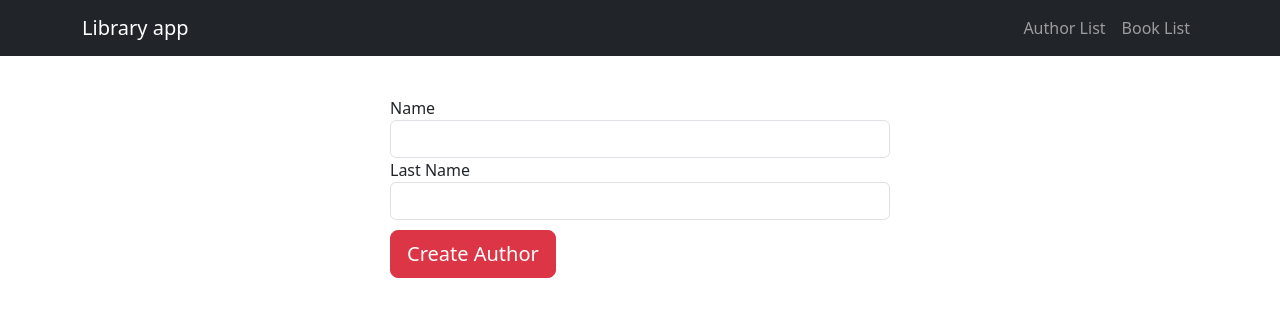
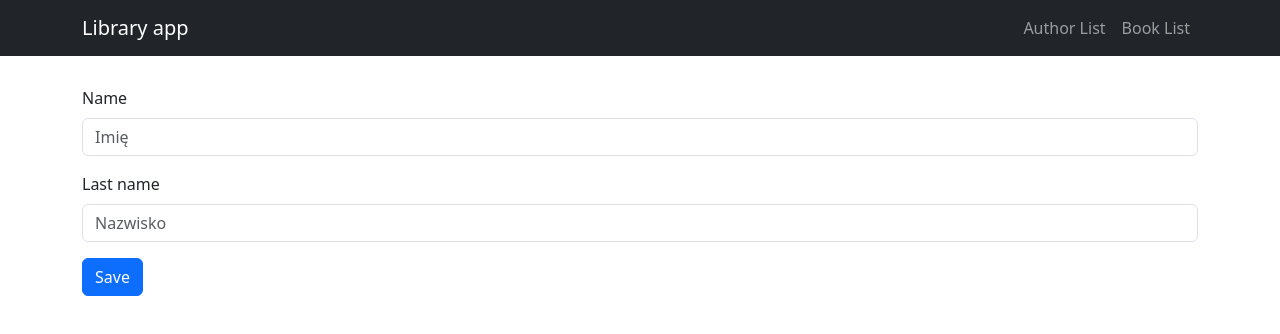
Before and after one commit to KaZak9u/LibraryProject, a React (Create React App) app in the folder library-ui/: page /create-author in a window 1280 px wide. Shown: the top 334 px of the page. Built offline with nearby package versions, Linux system fonts and the light colour scheme.

Commit message:
ui-authors and books - edit and create- bootstrap

```diff
--- a/library-ui/src/Components/AuthorForm.js
+++ /dev/null
@@ -1,46 +0,0 @@
-import React from "react";
-import * as Yup from "yup";
-import { Formik, Form, Field, ErrorMessage } from "formik";
-import { FormGroup, FormControl, Button } from "react-bootstrap";
-
-const AuthorForm = (props) => {
-    const validationSchema = Yup.object().shape({
-        name: Yup.string().required("Required"),
-        lastName: Yup.string().required("Required"),
-    });
-    console.log(props);
-    return (
-        <div className="form-wrapper">
-            <Formik {...props} validationSchema={validationSchema}>
-                <Form>
-                    <FormGroup>
-                        <label htmlFor="name"> Name</label>
-                        <Field name="name" type="text"
-                               className="form-control" />
-                        <ErrorMessage
-                            name="name"
-                            className="d-block invalid-feedback"
-                            component="span"
-                        />
-                    </FormGroup>
-                    <FormGroup>
-                        <label htmlFor="lastName"> Last Name </label>
-                        <Field name="lastName" type="text"
-                               className="form-control" />
-                        <ErrorMessage
-                            name="lastName"
-                            className="d-block invalid-feedback"
-                            component="span"
-                        />
-                    </FormGroup>
-                    <Button variant="danger" size="lg"
-                            block="block" type="submit" className="kacper">
-                        {props.children}
-                    </Button>
-                </Form>
-            </Formik>
-        </div>
-    );
-};
-
-export default AuthorForm;
--- /dev/null
+++ b/library-ui/src/Components/author-form.component.js
@@ -0,0 +1,20 @@
+import Form from 'react-bootstrap/Form';
+import {Button} from "react-bootstrap";
+
+function AuthorBootstrapForm(props) {
+    return (
+        <Form onSubmit={props.onSubmit}>
+            <Form.Group className="mb-3" controlId="authorName">
+                <Form.Label>Name</Form.Label>
+                <Form.Control type="text" placeholder="Imię" defaultValue={props.initialValues.name}/>
+            </Form.Group>
+            <Form.Group className="mb-3" controlId="authorLastName">
+                <Form.Label>Last name </Form.Label>
+                <Form.Control type="text" placeholder="Nazwisko" defaultValue={props.initialValues.lastName}/>
+            </Form.Group>
+            <Button as="input" type="submit" value="Save"/>
+        </Form>
+    );
+}
+
+export default AuthorBootstrapForm;
--- /dev/null
+++ b/library-ui/src/Components/book-form.component.js
@@ -0,0 +1,41 @@
+import Form from 'react-bootstrap/Form';
+import {Button, Dropdown} from "react-bootstrap";
+import BookTableRow from "./BookTableRow";
+import React from "react";
+
+function BookBootstrapForm(props) {
+    console.log(props.authorList.authors);
+    const onSelect = (event) => {
+        alert(event);
+    }
+    const AuthorList = () => {
+        if (props.authorList && props.authorList.authors) {
+            return props.authorList.authors.map((res, i) => {
+                return <Dropdown.Item eventKey={res.id}>{res.lastName}</Dropdown.Item>
+            });
+        }
+    };
+    return (
+        <Form onSubmit={props.onSubmit}>
+            <Form.Group className="mb-3" controlId="title">
+                <Form.Label>Title</Form.Label>
+                <Form.Control type="text" placeholder="Tytuł" defaultValue={props.initialValues.title}/>
+            </Form.Group>
+            <Form.Group className="mb-3" controlId="authorId">
+                <Form.Label>Author's id </Form.Label>
+                <Form.Control type="text" placeholder="Id" defaultValue={props.initialValues.authorId}/>
+            </Form.Group>
+            <Dropdown onSelect={onSelect}>
+                <Dropdown.Toggle variant="success" id="dropdown-basic">
+                    Authors
+                </Dropdown.Toggle>
+                <Dropdown.Menu>
+                    {AuthorList()}
+                </Dropdown.Menu>
+            </Dropdown>
+            <Button as="input" type="submit" value="Save"/>
+        </Form>
+    );
+}
+
+export default BookBootstrapForm;
--- a/library-ui/src/Components/book-list.component.js
+++ b/library-ui/src/Components/book-list.component.js
@@ -23,7 +23,6 @@ const BookList = () => {
             return <BookTableRow obj={res} key={i} />;
         });
     };
-
     return (
         <Fragment>
             <div className="table-wrapper" >
--- a/library-ui/src/Components/create-author.component.js
+++ b/library-ui/src/Components/create-author.component.js
@@ -3,17 +3,21 @@
 // Import Modules
 import React, { useState, useEffect } from "react";
 import axios from 'axios';
-import AuthorForm from "./AuthorForm";
+import AuthorBootstrapForm from "./author-form.component";
 
 // CreateStudent Component
 const CreateAuthor = () => {
     const [formValues, setFormValues] =
         useState({ name: '', lastName: '' })
 // onSubmit handler
-    const onSubmit = studentObject => {
+    const onSubmit = (event) => {
+        let body = {
+            name: event.target.authorName.value,
+            lastName: event.target.authorLastName.value
+        };
         axios.post(
             'http://localhost:8080/authors/',
-            studentObject,{ headers: { 'Content-Type': 'application/x-www-form-urlencoded' } })
+            body,{ headers: { 'Content-Type': 'application/x-www-form-urlencoded' } })
             .then(res => {
                 if (res.status === 200)
                     alert('Author successfully created')
@@ -25,11 +29,11 @@ const CreateAuthor = () => {
 
 // Return student form
     return(
-        <AuthorForm initialValues={formValues}
+        <AuthorBootstrapForm initialValues={formValues}
                      onSubmit={onSubmit}
                      enableReinitialize>
             Create Author
-        </AuthorForm>
+        </AuthorBootstrapForm>
     )
 }
 
--- a/library-ui/src/Components/create-book.component.js
+++ b/library-ui/src/Components/create-book.component.js
@@ -1,16 +1,20 @@
 import React, { useState, useEffect } from "react";
 import axios from 'axios';
-import BookForm from "./BookForm";
+import BookBootstrapForm from "./book-form.component";
 
 // CreateStudent Component
 const CreateBook = () => {
     const [formValues, setFormValues] =
         useState({ title: '', authorId: '' })
 // onSubmit handler
-    const onSubmit = studentObject => {
+    const onSubmit = (event) => {
+        let body = {
+            title: event.target.title.value,
+            authorId: event.target.authorId.value
+        };
         axios.post(
             'http://localhost:8080/books/',
-            studentObject,{ headers: { 'Content-Type': 'application/x-www-form-urlencoded' } })
+            body,{ headers: { 'Content-Type': 'application/x-www-form-urlencoded' } })
             .then(res => {
                 if (res.status === 200)
                     alert('Book successfully created')
@@ -22,11 +26,11 @@ const CreateBook = () => {
 
 // Return student form
     return(
-        <BookForm initialValues={formValues}
+        <BookBootstrapForm initialValues={formValues}
                     onSubmit={onSubmit}
                     enableReinitialize>
             Create Book
-        </BookForm>
+        </BookBootstrapForm>
     )
 }
 
--- a/library-ui/src/Components/edit-author.component.js
+++ b/library-ui/src/Components/edit-author.component.js
@@ -3,8 +3,8 @@
 // Import Modules
 import React, { useState, useEffect } from "react";
 import axios from "axios";
-import AuthorForm from "./AuthorForm";
 import { useParams } from 'react-router-dom'
+import AuthorBootstrapForm from "./author-form.component";
 
 const EditAuthor = (props) => {
     const [formValues, setFormValues] = useState({
@@ -14,12 +14,16 @@ const EditAuthor = (props) => {
     const { id } = useParams()
 
 //onSubmit handler
-    const onSubmit = (studentObject) => {
+    const onSubmit = (event) => {
+        let body = {
+            name: event.target.authorName.value,
+            lastName: event.target.authorLastName.value
+        };
         axios
             .patch(
                 "http://localhost:8080/authors/" +
                 id,
-                studentObject,
+                body,
                 { headers: { 'Content-Type': 'application/x-www-form-urlencoded' } }
             )
             .then((res) => {
@@ -46,13 +50,13 @@ const EditAuthor = (props) => {
 
 // Return student form
     return (
-        <AuthorForm
+        <AuthorBootstrapForm
             initialValues={formValues}
             onSubmit={onSubmit}
             enableReinitialize
         >
             Update Author
-        </AuthorForm>
+        </AuthorBootstrapForm>
     );
 };
 
--- a/library-ui/src/Components/edit-book.component.js
+++ b/library-ui/src/Components/edit-book.component.js
@@ -1,22 +1,27 @@
 import React, { useState, useEffect } from "react";
 import axios from "axios";
-import BookForm from "./BookForm";
 import { useParams } from 'react-router-dom'
+import BookBootstrapForm from "./book-form.component";
 
 const EditBook = (props) => {
     const [formValues, setFormValues] = useState({
         title: "",
-        authorId: "",
+        authorId: ""
     });
+    const [authors, setAuthors] = useState({})
     const { id } = useParams()
 
 //onSubmit handler
-    const onSubmit = (studentObject) => {
+    const onSubmit = (event) => {
+        let body = {
+            name: event.target.title.value,
+            lastName: event.target.authorId.value
+        };
         axios
             .patch(
                 "http://localhost:8080/books/" +
                 id,
-                studentObject,
+                body,
                 { headers: { 'Content-Type': 'application/x-www-form-urlencoded' } }
             )
             .then((res) => {
@@ -35,21 +40,32 @@ const EditBook = (props) => {
                 + id
             )
             .then((res) => {
-                const { title, authorId} = res.data;
+                const title = res.data.title;
+                const authorId = res.data.author.id;
                 setFormValues({ title, authorId });
+            })
+            .catch((err) => console.log(err));
+        axios
+            .get(
+                "http://localhost:8080/authors/"
+            )
+            .then((res) => {
+                const authors = res.data;
+                setAuthors({authors });
             })
             .catch((err) => console.log(err));
     }, []);
 
 // Return student form
     return (
-        <BookForm
+        <BookBootstrapForm
             initialValues={formValues}
+            authorList={authors}
             onSubmit={onSubmit}
             enableReinitialize
         >
             Update Book
-        </BookForm>
+        </BookBootstrapForm>
     );
 };
 
```
